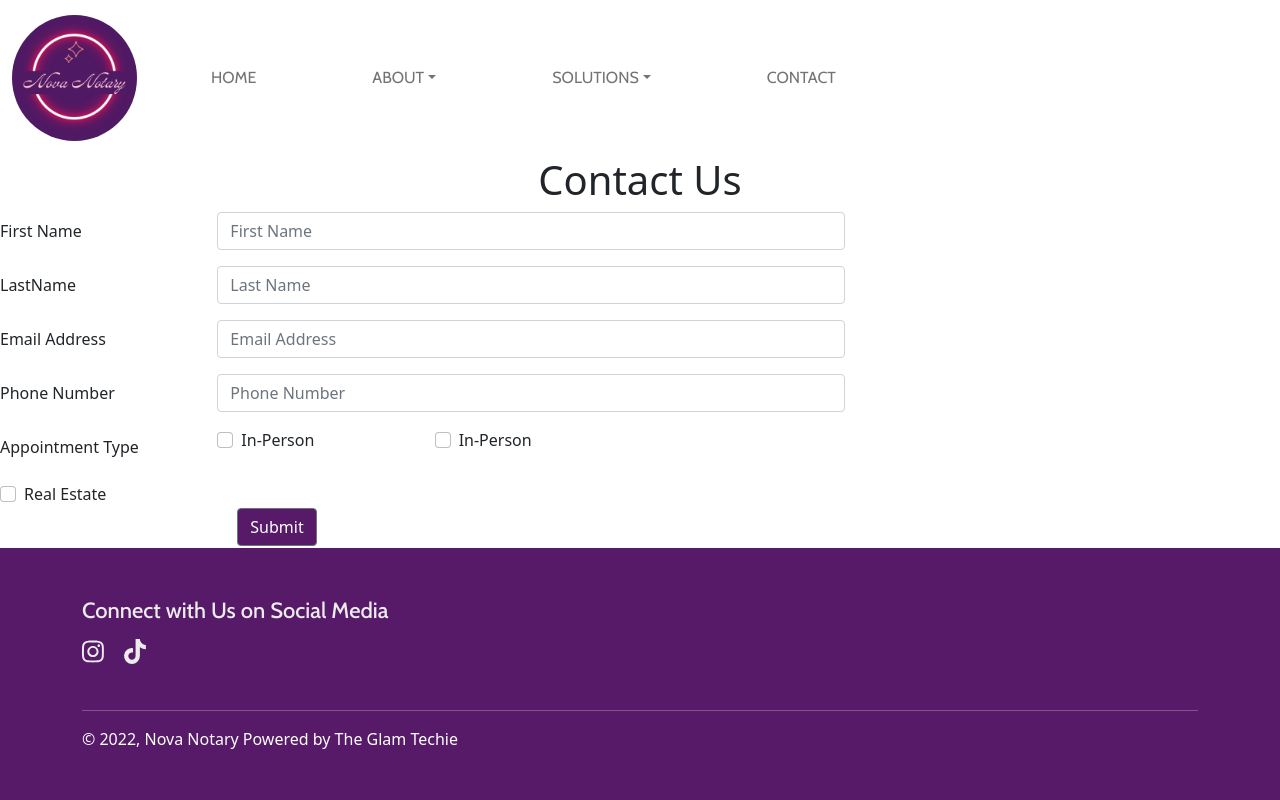
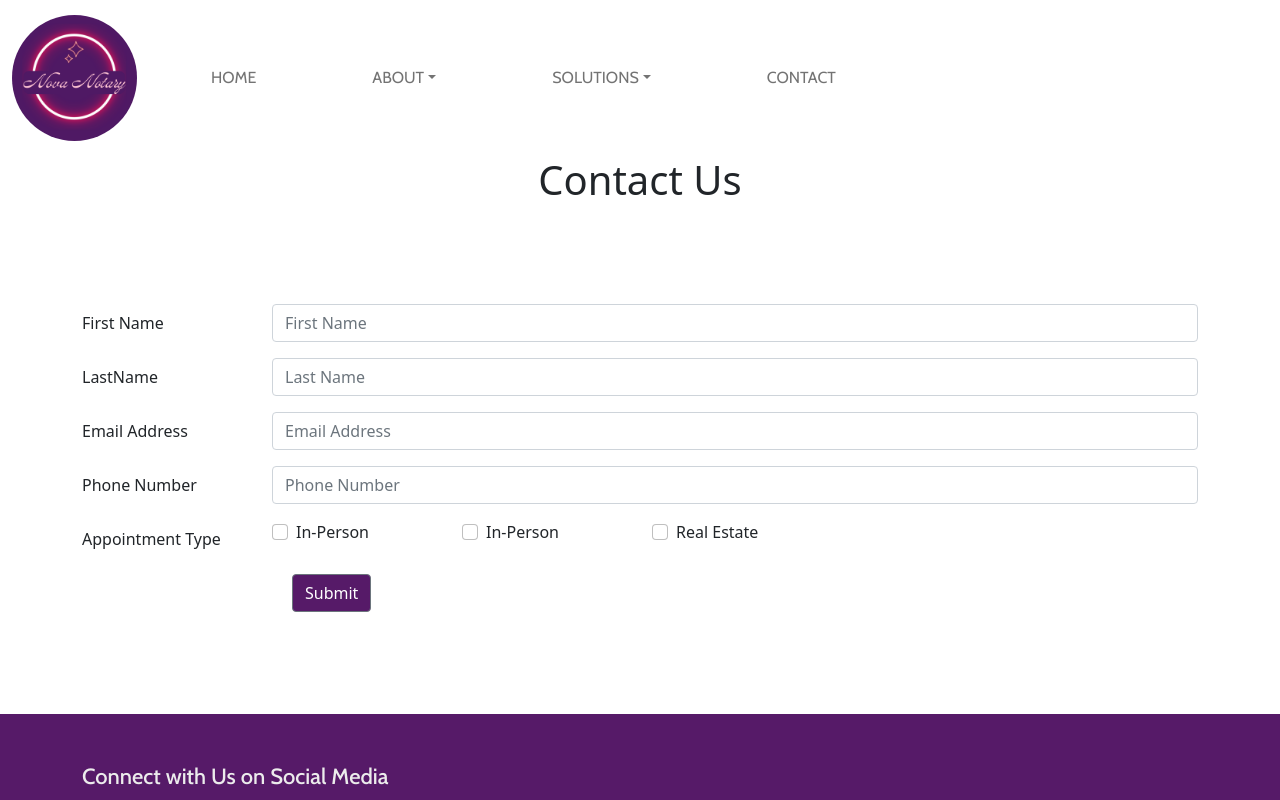
Before and after one commit to shay90210/notary-react-site, a React (Create React App) app: page /contact in a window 1280 px wide. Shown: the top 800 px of the page. Built offline with nearby package versions, Linux system fonts and the light colour scheme; a web font is replaced by a local one.

Commit message:
updated contact page

```diff
--- a/src/App.scss
+++ b/src/App.scss
@@ -92,12 +92,8 @@ footer {
 
 // Contact Page
 .contact-form {
-    .form-button {
-        background-color: $--clr-primary;
-    }
-    .check-box {
-        margin-right: 3px;
-    }
+    margin-top: 100px;
+    margin-bottom: 100px;
 }
 
 // MEDIA QUERIES -----------------------------------
--- a/src/app/components/ContactForm.js
+++ b/src/app/components/ContactForm.js
@@ -35,7 +35,7 @@ const ContactForm = () => {
                     >
                         First Name
                     </Label>
-                    <Col sm={6}>
+                    <Col sm={10}>
                         <Input
                             id='firstName'
                             name='firstName'
@@ -51,7 +51,7 @@ const ContactForm = () => {
                     >
                         LastName
                     </Label>
-                    <Col sm={6}>
+                    <Col sm={10}>
                         <Input
                             id='lastName'
                             name='lastName'
@@ -67,7 +67,7 @@ const ContactForm = () => {
                     >
                         Email Address
                     </Label>
-                    <Col sm={6}>
+                    <Col sm={10}>
                         <Input
                             id='email'
                             name='email'
@@ -83,7 +83,7 @@ const ContactForm = () => {
                     >
                         Phone Number
                     </Label>
-                    <Col sm={6}>
+                    <Col sm={10}>
                         <Input
                             id='phoneNum'
                             name='phoneNum'
@@ -131,7 +131,6 @@ const ContactForm = () => {
                         </Label>
                     </FormGroup>
                     </Col>
-                </FormGroup>
                     <Col
                         sm={{
                             size: 2
@@ -148,6 +147,7 @@ const ContactForm = () => {
                         </Label>
                     </FormGroup>
                     </Col>
+                </FormGroup>
                 <FormGroup
                     check
                     row
--- a/src/app/pages/ContactPage.js
+++ b/src/app/pages/ContactPage.js
@@ -1,4 +1,10 @@
 import ContactForm from '../components/ContactForm';
+
+import {
+    Container,
+    Col,
+    Row
+} from 'reactstrap';
 
 const ContactPage = () => {
     return (
@@ -10,7 +16,13 @@ const ContactPage = () => {
             >
                 Contact Us
             </h1>
-            <ContactForm />
+            <Container className='contact-form'>
+                <Row>
+                    <Col>
+                        <ContactForm />
+                    </Col>
+                </Row>
+            </Container>
         </div>
     )
 }
```
